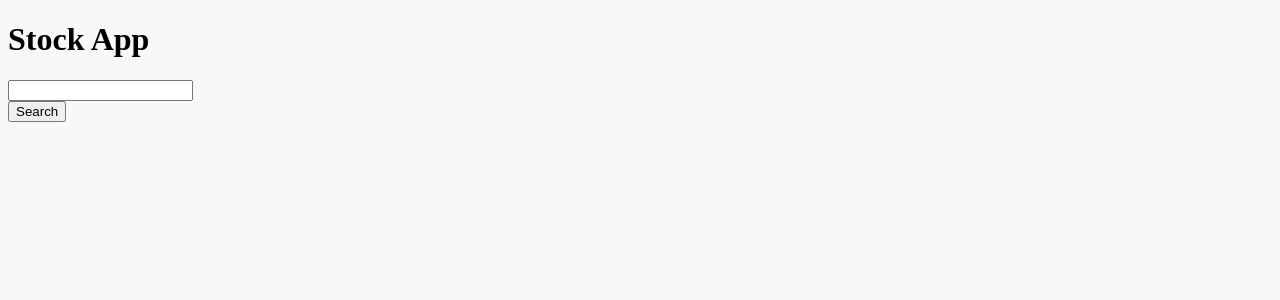
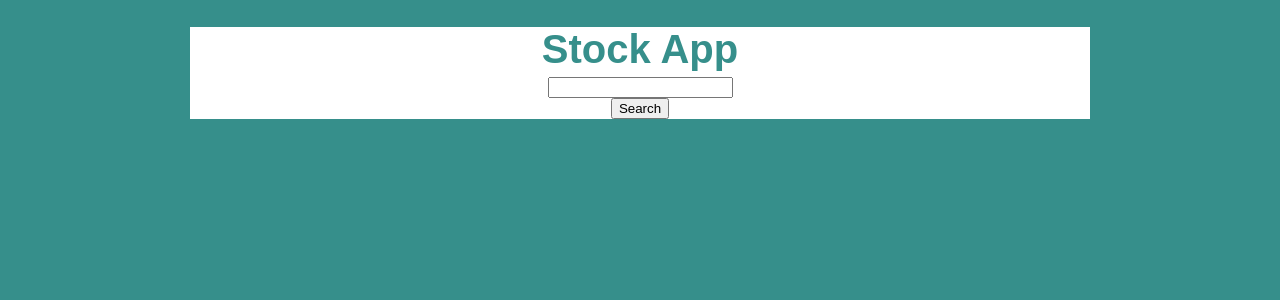
Before and after one commit to BrandonChristof/StockApp, a Django app: page / in a window 1280 px wide. Shown: the top 300 px of the page. Run offline with Django 3.2, Linux system fonts and the light colour scheme.

Commit message:
Added more functionality and better frontend
Implemented graph of historical prices, redesigned frontend layout and added more datapoints

```diff
--- a/StockProject/root/settings.py
+++ b/StockProject/root/settings.py
@@ -121,5 +121,5 @@ USE_TZ = True
 STATIC_URL = '/static/'
 
 STATICFILES_DIRS = [
-    BASE_DIR / 'bars_test/static',
+    BASE_DIR / 'root/static',
 ]
--- a/StockProject/root/static/main.css
+++ b/StockProject/root/static/main.css
@@ -1,4 +1,90 @@
+#header {
+    border-style: none;
+    width: 900px;
+    height: auto;
+}
+#wrapper {
+    margin-top: 0px;
+    margin-left: auto;
+    margin-right: auto;
+    background-color: #FFFFFF;
+    width: 900px;
+}
+body {
+    background-color: #368F8B;
+    font-family: "Arial", Helvetica, sans-serif;
+    font-size: 0.9em;
+    text-align: justify;
+    color: #474747;
+}
 
-body {
-    background-color: #f8f8f8;
+h2 {
+    font-size: 30px;
+    margin-left: 10px;
 }
+
+#mainTitle {
+    font-size: 40px;
+    text-align: center;
+    color: #368F8B;
+    margin-bottom: 5px;
+}
+
+#searchForm {
+    text-align: center;
+    color: #368F8B;
+}
+
+#stockHeader {
+    margin-bottom: 150px;
+}
+
+#stockImage {
+    float: left;
+    margin-left: 20px;
+    margin-top: 20px;
+}
+
+#stockPrice {
+    float: left;
+    margin-left: 10px;
+    margin-top: 42px;
+}
+
+#stockData {
+    border-width: 2px;
+    margin-left: 20px;
+    margin-right: 20px;
+    margin-bottom: 20px;
+    border-style: solid;
+    border-radius: 8px;
+    padding-left: 10px;
+    padding-right: 10px;
+
+}
+
+table {
+    margin-left: auto;
+    margin-right: auto;
+    margin-top: 5px;
+    margin-bottom: 5px;
+}
+
+#dataHeader {
+    padding-left: 22px;
+}
+
+#dataPoint {
+    padding-right: 22px;
+    text-align: right;
+}
+
+#description {
+    border-width: 2px;
+    margin-left: 20px;
+    margin-right: 20px;
+    border-style: solid;
+    border-radius: 8px;
+    padding-left: 10px;
+    padding-right: 10px;
+}
--- a/StockProject/root/templates/base.html
+++ b/StockProject/root/templates/base.html
@@ -12,9 +12,11 @@
     </head>
 
     <body>
-        <h1>Stock App</h1>
+        <div id="wrapper">
+            <div id="header"></div>
+            <h1 id="mainTitle">Stock App</h1>
 
-        <form method="post">
+            <form method="post" id="searchForm">
                 {% csrf_token %}
 
                 <input type="text" name="stockTicker"><br>
@@ -23,5 +25,6 @@
 
             {% block content %}
             {% endblock content %}
+        </div>
     </body>
 </html>
--- a/StockProject/stockapp/stockmarket.py
+++ b/StockProject/stockapp/stockmarket.py
@@ -1,9 +1,15 @@
 '''
-    Helper file to get stock information for a given stock
-    using the yfinance API.
+    Helper file to get stock information for a given stock using the yfinance API.
 '''
 
+import yfinance as yf
+import plotly.express as px
+import plotly.offline
+
 dataPoints = ["volume",
+              "averageVolume",
+              "twoHundredDayAverage",
+              "pegRatio",
               "dividendRate",
               "trailingPE",
               "trailingEps",
@@ -19,19 +25,45 @@ dataPoints = ["volume",
               "longName",
               "longBusinessSummary"]
 
-import yfinance as yf
-
 def getCurrentPrice(stock):
     today = stock.history(period='1d')
     return round(today['Close'][0], 2)
 
+#Creates and returns a plotly graph of a given stocks max price history
+def getGraph(stock):
+    hist = stock.history(period="max")
+    hist = hist.reset_index()
+    hist["Price"] = hist["Open"].astype('float64')
+    title = stock.info["longName"].upper() + str(" Price History")
+    fig = px.line(hist, x="Date", y="Price", title=title)
+    graph = plotly.offline.plot(fig, auto_open = False, output_type="div")
+    return graph
+
+#Returns a dictionary of information of each component in dataPoints
+def getDataDict(stock):
+    data = {}
+    try:
+        data["price"] = getCurrentPrice(stock)
+    except:
+        return None
+    for d in dataPoints:
+        try:
+            if stock.info[d]:
+                temp = round(stock.info[d], 2)
+                data[d] = "{:,}".format(temp)
+            else:
+                data[d] = "---"
+        except:
+            data[d] = stock.info[d]
+    return data
+
 def getStockData(ticker):
     stock = yf.Ticker(ticker)
-    data = {}
-    data["price"] = getCurrentPrice(stock)
-    for d in dataPoints:
-        try:
-            data[d] = stock.info[d]
-        except:
-            data[d] = "N/A"
-    return data
+    dataDict = getDataDict(stock)
+
+    if dataDict:
+        graph = getGraph(stock)
+    else:
+        return None, None
+
+    return dataDict, graph
--- a/StockProject/stockapp/urls.py
+++ b/StockProject/stockapp/urls.py
@@ -3,5 +3,4 @@ from . import views
 
 urlpatterns = [
     path("", views.index, name="index"),
-    path("getStock", views.getStock, name="getStock"),
 ]
--- a/StockProject/stockapp/views.py
+++ b/StockProject/stockapp/views.py
@@ -3,19 +3,9 @@ from django.http import HttpResponse
 from stockapp.stockmarket import getStockData
 
 def index(request):
-    data = {}
     if request.method == "POST":
         ticker = request.POST["stockTicker"]
-        data = getStockData(ticker)
-        print(data)
-        return render(request, "stockapp/stockpage.html", {"data": data})
-
+        data, graph_div = getStockData(ticker)
+        if data:
+            return render(request, "stockapp/stockpage.html", {"data": data, "graph_div": graph_div})
     return render(request, "base.html",  {"title": "Stocks"})
-
-
-def getStock(request):
-    if request.method == "POST":
-        ticker = request.POST["stockTicker"]
-        data = getStockData(ticker)
-        print(data)
-    return render(request, "stockapp/stockpage.html",  {"title": "Stocks"})
```
Also changed, not shown: StockProject/stockapp/templates/stockapp/stockpage.html (+53 -4 lines), 2 other files. Lines whose indentation alone changed are shown as unchanged.
